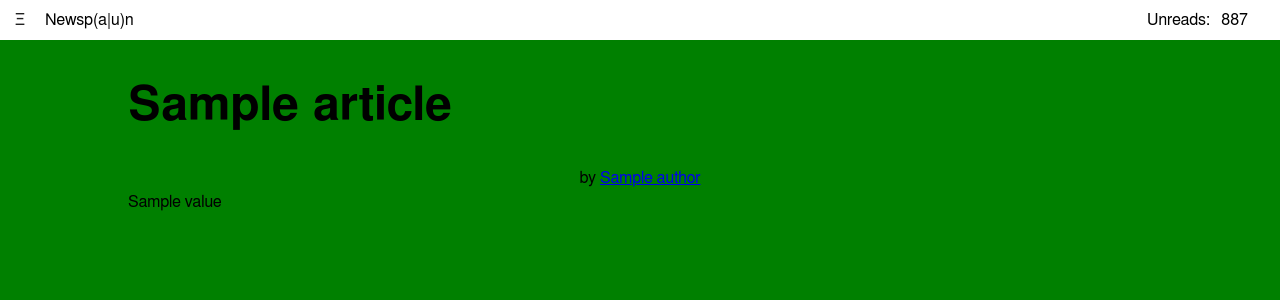
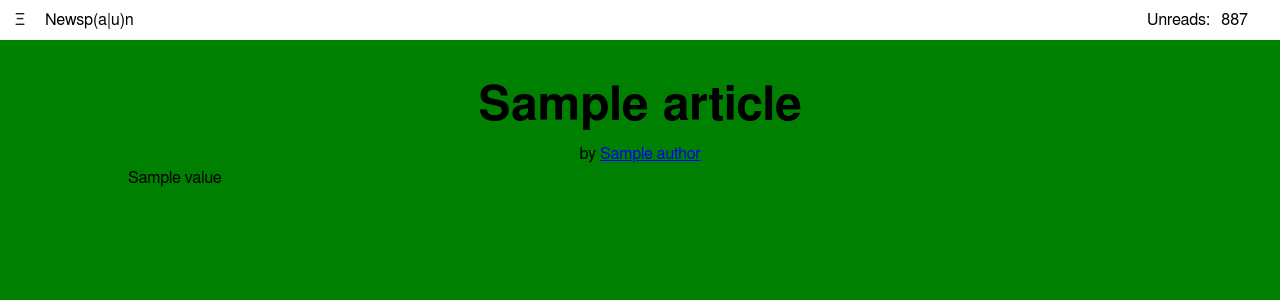
Before and after one commit to jaylett/newspan2, a Django app: template apps/feeds/templates/feeds/article_detail.html in a window 1280 px wide. Shown: the top 300 px of the page. Run offline with Django 3.2, Linux system fonts and the light colour scheme; the template is opened without the code that fills it: most values are stand-ins (such as "Sample title", 1, 10 or a date in 2020); style sheets or scripts are compiled from the project's sources.

Commit message:
Moving changes across to feed/templates

```diff
--- a/apps/feeds/templates/feeds/article_detail.html
+++ b/apps/feeds/templates/feeds/article_detail.html
@@ -3,7 +3,7 @@
 {% block page-title %}{{ article.title }}{% endblock %}
 
 {% block content %}
-<h1>{{ article.title }}</h1>
+<h1 class="article-title">{{ article.title }}</h1>
 
 {% if article.authors|length %}
 <p class='byline'>by
```
